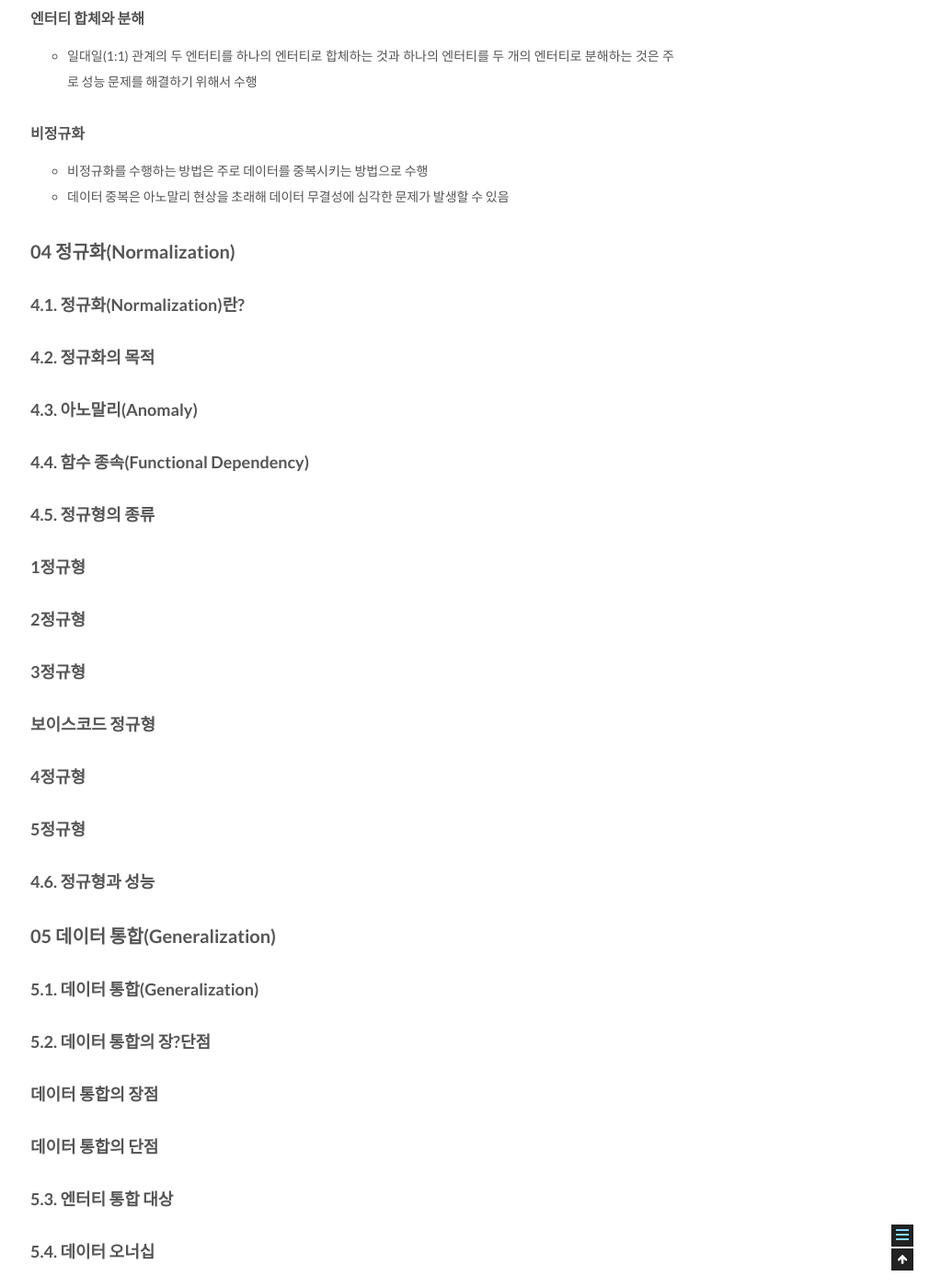
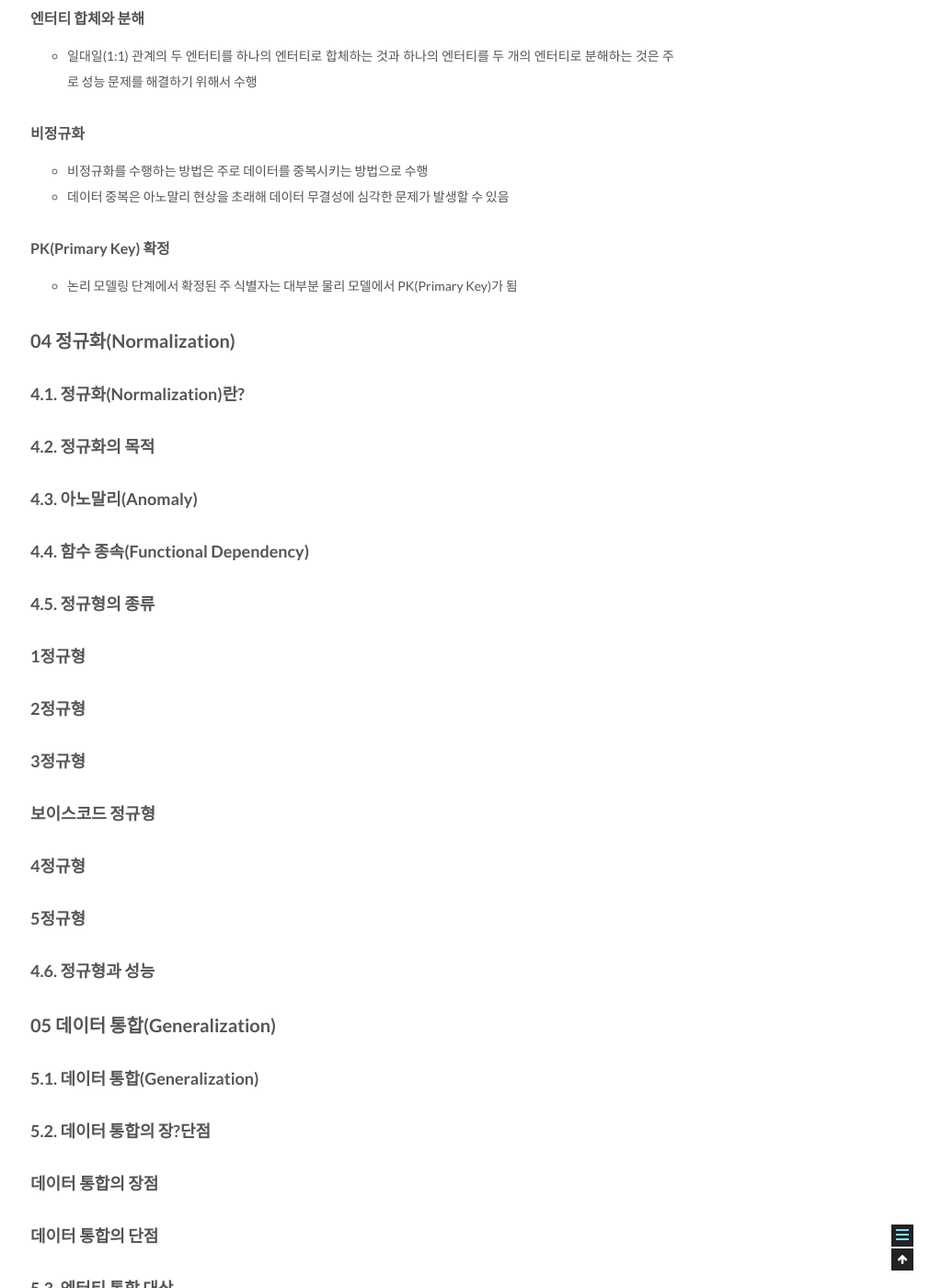
Before and after one commit to csj4032/csj4032.github.io, a Jekyll site: the page built from _posts/2018-05-02-관계형데이터모델링프리미엄가이드.md, in a window 1280 px wide and 1400 px high, scrolled down 10344 px. Shown: the whole window at 92% size, without its empty margins (257-1280 px from the left). Built offline with Jekyll 4.4.1, drawn with Linux system fonts in a browser that asks for light colours; comment, search, counter and statistics services are not loaded.

Commit message:
관계형 데이터 베이스 모델링 포스팅 수정

```diff
--- a/_posts/2018-05-02-관계형데이터모델링프리미엄가이드.md
+++ b/_posts/2018-05-02-관계형데이터모델링프리미엄가이드.md
@@ -319,6 +319,9 @@ comments: true
 * 비정규화를 수행하는 방법은 주로 데이터를 중복시키는 방법으로 수행
 * 데이터 중복은 아노말리 현상을 초래해 데이터 무결성에 심각한 문제가 발생할 수 있음
 
+#### PK(Primary Key) 확정
+* 논리 모델링 단계에서 확정된 주 식별자는 대부분 물리 모델에서 PK(Primary Key)가 됨
+
 ## 04 정규화(Normalization)
 
 ### 4.1. 정규화(Normalization)란?
```
